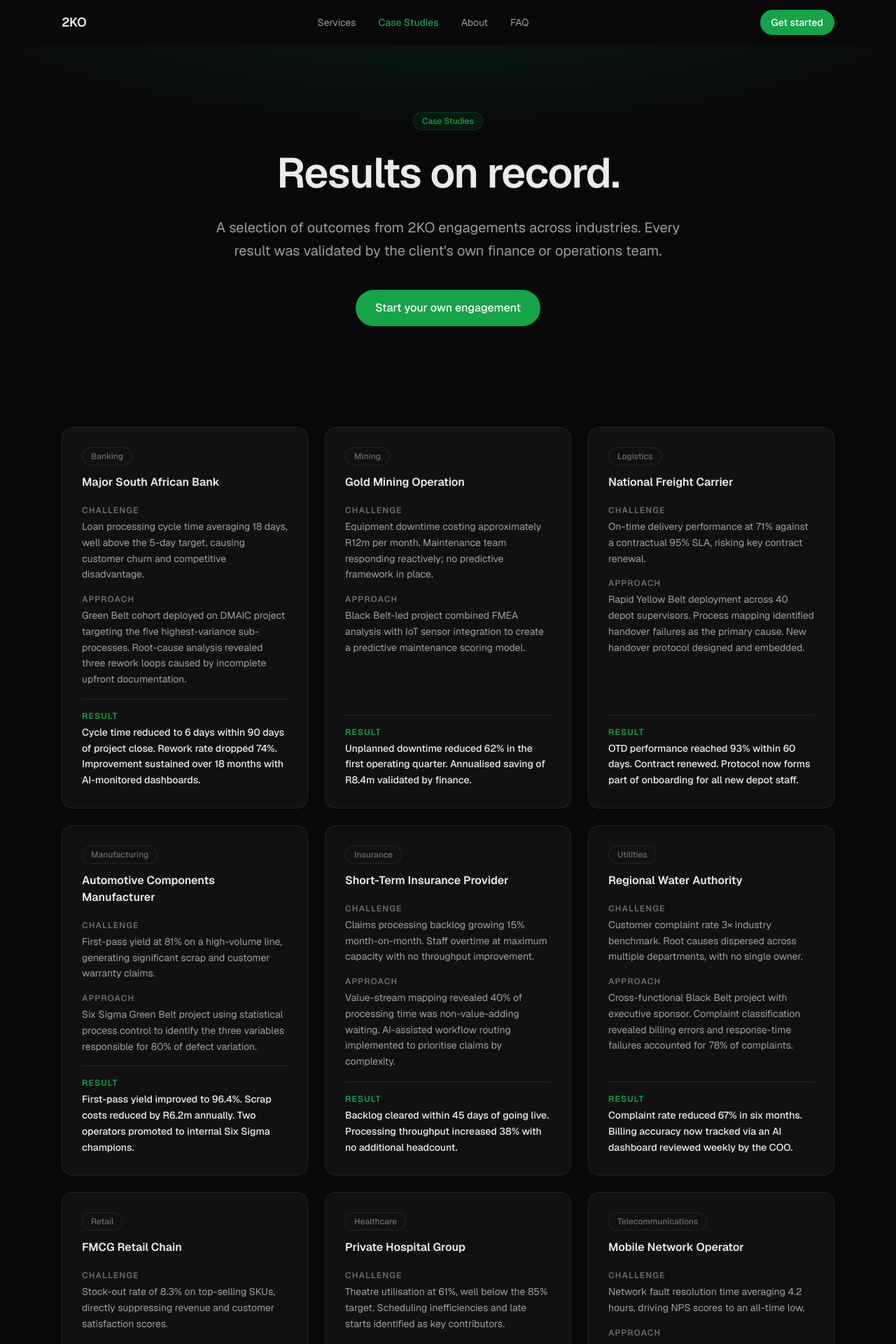
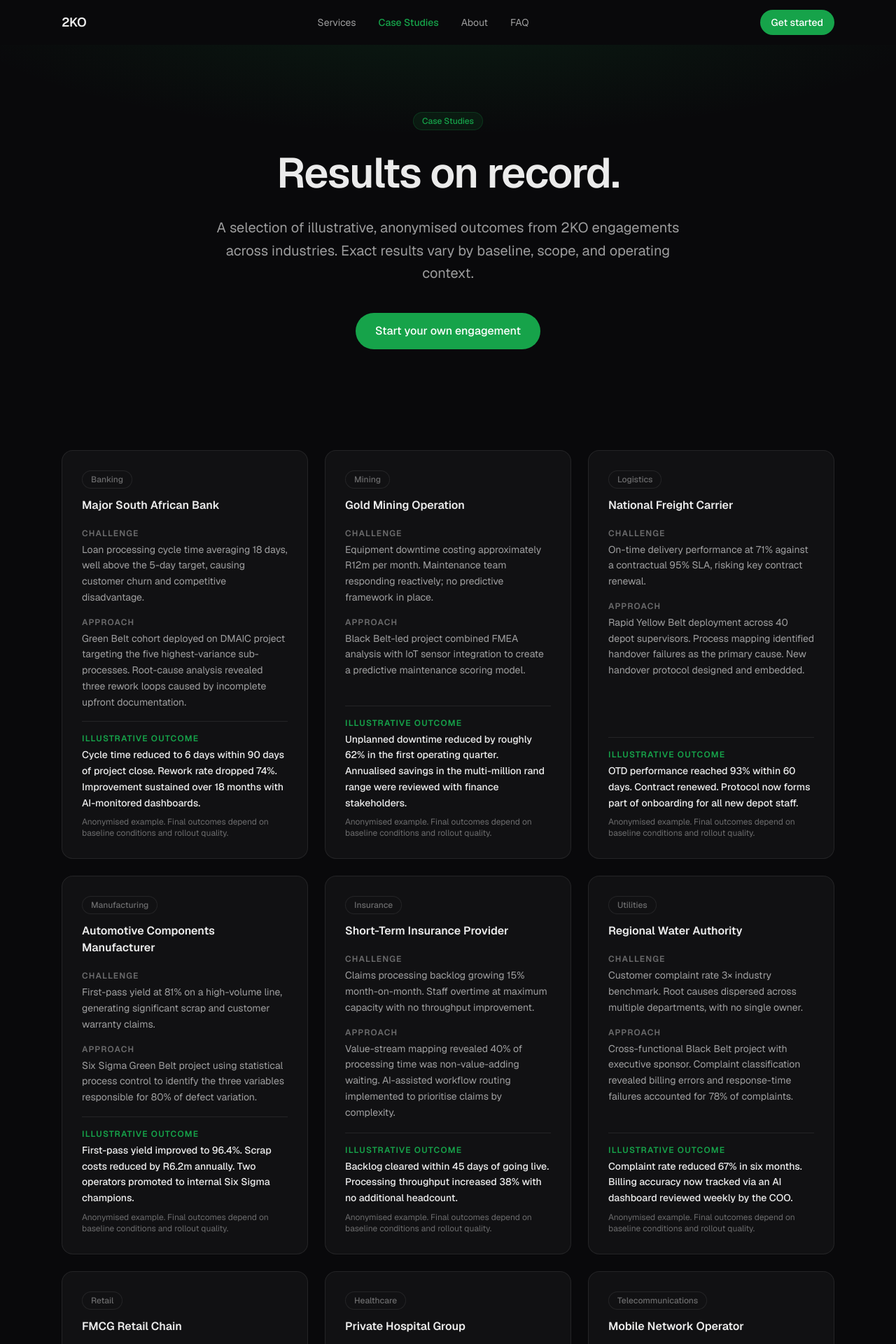
Before and after one commit to darrensmith849/2ko_website, a Next.js app: page /case-studies in a window 1280 px wide. Shown: the top 1920 px of the page at 70% size. Built offline with nearby package versions, Linux system fonts and the light colour scheme.

Commit message:
safety: soften case study and FAQ claims

```diff
--- a/app/case-studies/page.tsx
+++ b/app/case-studies/page.tsx
@@ -7,7 +7,7 @@ import { pageMetadata } from "@/lib/metadata";
 
 export const metadata: Metadata = pageMetadata(
   "Case Studies",
-  "Real results from 2KO engagements across banking, manufacturing, logistics, healthcare, and more. Structured by problem, approach, and outcome.",
+  "Illustrative anonymised outcomes from 2KO engagements across banking, manufacturing, logistics, healthcare, and more.",
   "/case-studies"
 );
 
@@ -17,7 +17,7 @@ export default function CaseStudiesPage() {
       <Hero
         badge="Case Studies"
         headline="Results on record."
-        subheadline="A selection of outcomes from 2KO engagements across industries. Every result was validated by the client's own finance or operations team."
+        subheadline="A selection of illustrative, anonymised outcomes from 2KO engagements across industries. Exact results vary by baseline, scope, and operating context."
         ctas={[
           { label: "Start your own engagement", href: "/contact", variant: "primary" },
         ]}
@@ -43,9 +43,9 @@ export default function CaseStudiesPage() {
       <section className="max-w-6xl mx-auto px-6 pb-8">
         <div className="rounded-xl bg-surface border border-border p-6 text-center">
           <p className="text-muted text-sm leading-relaxed max-w-2xl mx-auto">
-            Client identities are anonymised unless written consent to name them has been given.
-            Full case-study documentation including validated financial impact reports is available
-            on request during an engagement scoping conversation.
+            Client identities are anonymised unless written consent to name them has been provided.
+            Numeric outcomes on this page are illustrative summaries from anonymised engagements
+            and should be treated as directional examples rather than guaranteed results.
           </p>
         </div>
       </section>
--- a/components/sections/CaseStudyCard.tsx
+++ b/components/sections/CaseStudyCard.tsx
@@ -38,9 +38,12 @@ export default function CaseStudyCard({
         </div>
         <div className="mt-auto pt-4 border-t border-border">
           <dt className="text-xs font-semibold uppercase tracking-widest mb-1 text-accent">
-            Result
+            Illustrative outcome
           </dt>
           <dd className="text-text font-medium leading-relaxed">{result}</dd>
+          <p className="mt-2 text-xs text-muted2">
+            Anonymised example. Final outcomes depend on baseline conditions and rollout quality.
+          </p>
         </div>
       </dl>
     </article>
--- a/lib/data/caseStudies.ts
+++ b/lib/data/caseStudies.ts
@@ -22,7 +22,7 @@ export const caseStudies: CaseStudy[] = [
     company: "Gold Mining Operation",
     problem: "Equipment downtime costing approximately R12m per month. Maintenance team responding reactively; no predictive framework in place.",
     approach: "Black Belt-led project combined FMEA analysis with IoT sensor integration to create a predictive maintenance scoring model.",
-    result: "Unplanned downtime reduced 62% in the first operating quarter. Annualised saving of R8.4m validated by finance.",
+    result: "Unplanned downtime reduced by roughly 62% in the first operating quarter. Annualised savings in the multi-million rand range were reviewed with finance stakeholders.",
   },
   {
     id: "cs-03",
@@ -76,7 +76,7 @@ export const caseStudies: CaseStudy[] = [
     id: "cs-09",
     industry: "Telecommunications",
     company: "Mobile Network Operator",
-    problem: "Network fault resolution time averaging 4.2 hours, driving NPS scores to an all-time low.",
+    problem: "Network fault resolution time averaging 4.2 hours, contributing to materially lower customer satisfaction.",
     approach: "AI-assisted fault-classification system implemented to route incidents to the correct specialist team automatically. Green Belt cohort trained on the NOC floor.",
     result: "Mean time to resolve dropped to 1.8 hours. NPS improved by 14 points over the following quarter.",
   },
@@ -94,7 +94,7 @@ export const caseStudies: CaseStudy[] = [
     company: "Provincial Government Department",
     problem: "Document processing turnaround time of 47 days against a regulatory target of 21 days. Facing audit findings and public scrutiny.",
     approach: "Full Yellow Belt cohort deployment across 60 officials. DMAIC project identified handoff failures and approval bottlenecks as root causes.",
-    result: "Turnaround time reduced to 19 days, beating the regulatory target. Department passed its next audit with zero findings on processing time.",
+    result: "Turnaround time reduced to 19 days, beating the regulatory target. The department passed its next audit without major findings related to processing time.",
   },
   {
     id: "cs-12",
@@ -102,6 +102,6 @@ export const caseStudies: CaseStudy[] = [
     company: "Independent Power Producer",
     problem: "Safety incident rate 40% above sector benchmark. Investigations repeatedly identified procedural non-compliance as the root cause.",
     approach: "Black Belt project integrating behavioural safety analysis with operational procedure redesign. AI monitoring system flagged deviations from high-risk procedures in real time.",
-    result: "Safety incident rate reduced 58% in the first year. Zero lost-time injuries in the 12 months following implementation.",
+    result: "Safety incident rate reduced by around 58% in the first year. No lost-time injuries were reported in the 12 months following implementation.",
   },
 ];
--- a/lib/data/faq.ts
+++ b/lib/data/faq.ts
@@ -22,17 +22,17 @@ export const faqs: FAQ[] = [
   {
     question: "What ROI can we expect?",
     answer:
-      "Our completed projects typically return 5–15× the programme investment within 12 months. We track this formally — every project closes with a validated financial impact report signed off by your finance team. We don't claim results that your own numbers don't confirm.",
+      "ROI varies by baseline, scope, and execution discipline. During scoping, we define measurable operational and financial outcomes and agree how impact will be reviewed with your finance stakeholders.",
   },
   {
     question: "Are your certifications internationally recognised?",
     answer:
-      "Yes. Our Lean Six Sigma programmes are accredited and aligned with the American Society for Quality (ASQ) and international SSSA standards. Certificates are recognised by employers globally.",
+      "Our Lean Six Sigma programmes are aligned with recognised quality frameworks, including ASQ-aligned bodies and SSSA standards. Employer recognition depends on each organisation's own policy and requirements.",
   },
   {
     question: "What if our data is messy or incomplete?",
     answer:
-      "It nearly always is. Part of our diagnostic phase is identifying what data you have, what you need, and where the gaps are. We design AI systems around the data reality you have today, with a roadmap to improve data quality as the system matures. We've never turned down a project because of data quality.",
+      "This is common. Part of our diagnostic phase is identifying what data you have, what you need, and where the gaps are. We design AI systems around your current data reality, with a roadmap to improve data quality as the system matures.",
   },
   {
     question: "Do you work in industries outside manufacturing?",
@@ -42,7 +42,7 @@ export const faqs: FAQ[] = [
   {
     question: "Can we just do the training without the AI systems component?",
     answer:
-      "Absolutely. The training and improvement projects stand entirely on their own. Many of our long-term clients start with belt programmes and add the AI layer later once they've seen what's possible. There's no obligation to bundle services.",
+      "Yes. The training and improvement projects stand on their own. Many clients start with belt programmes and add the AI layer later once the operational standard is established. There's no obligation to bundle services.",
   },
   {
     question: "What happens if our trained belts leave the organisation?",
@@ -52,7 +52,7 @@ export const faqs: FAQ[] = [
   {
     question: "How do your AI systems handle sensitive operational data?",
     answer:
-      "We design for data minimisation and security from the start. We can deploy entirely within your existing infrastructure (on-premise or private cloud) so your data never leaves your environment. All systems are built to comply with POPIA and, where relevant, GDPR. Data governance is part of the architecture specification, not an afterthought.",
+      "We design for data minimisation and security from the start. We can deploy within your existing infrastructure (on-premise or private cloud), based on your governance requirements. Systems are designed to support POPIA and, where relevant, GDPR obligations. Data governance is part of the architecture specification, not an afterthought.",
   },
   {
     question: "Do you offer ongoing support after the engagement ends?",
```
